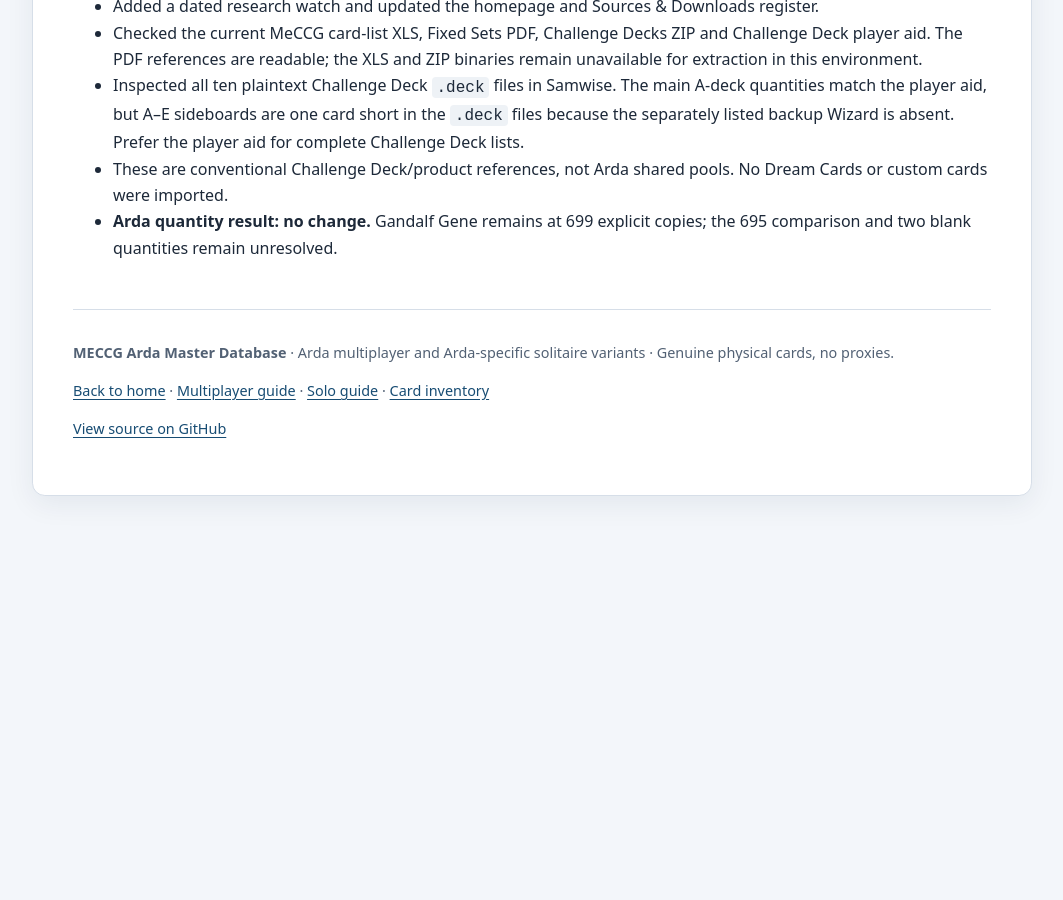
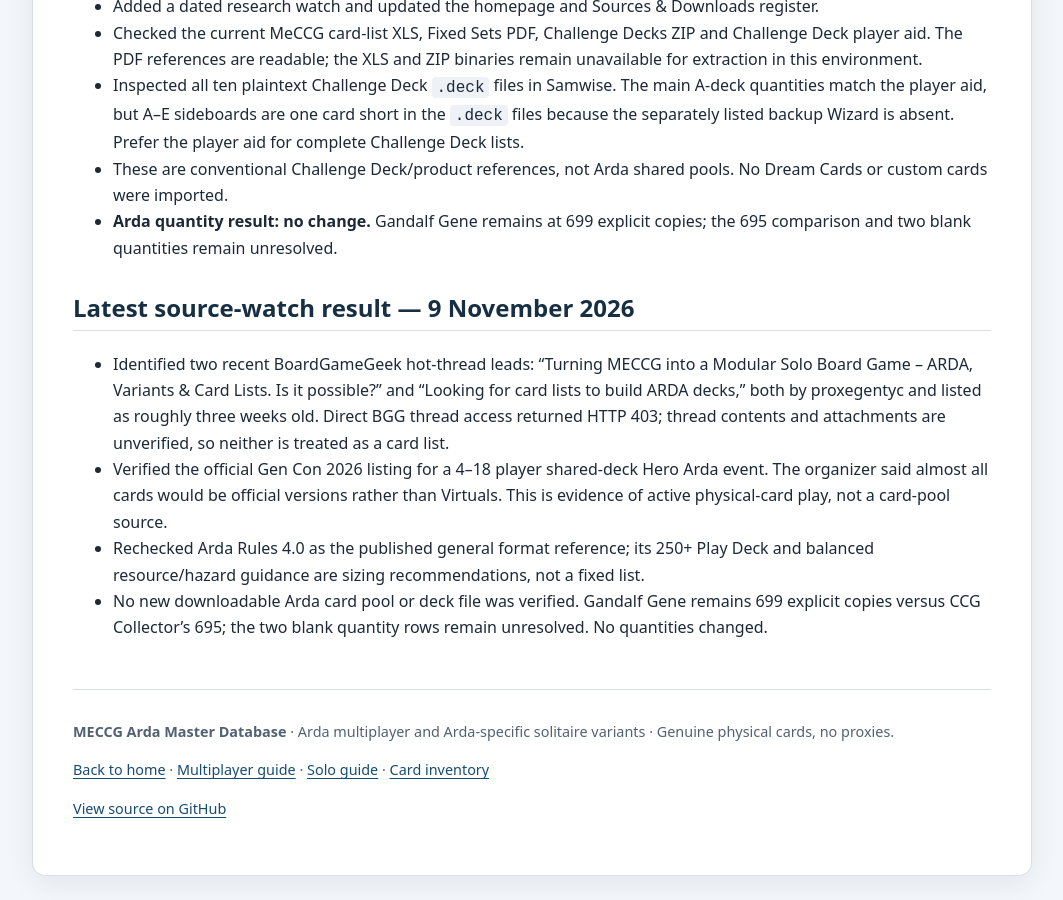
Before and after one commit to JamSpot/meccg-arda-master-database, a Jekyll site: the page built from docs/research-progress.md, in a window 1280 px wide and 900 px high, scrolled down 6768 px. Shown: the whole window, without its empty margins (108-1171 px from the left). Built offline with Jekyll 4.4.1, drawn with Linux system fonts in a browser that asks for light colours; our own code applies the rules of GitHub Pages for plain Markdown files; before the commit the page ends 7288 px from its top, so only the background shows below that.

Commit message:
Record 9 November Arda research progress

```diff
--- a/docs/research-progress.md
+++ b/docs/research-progress.md
@@ -127,3 +127,11 @@ The original Gandalf Gene workbook and a separate Jose-san Arda workbook are par
 - Inspected all ten plaintext Challenge Deck `.deck` files in Samwise. The main A-deck quantities match the player aid, but A–E sideboards are one card short in the `.deck` files because the separately listed backup Wizard is absent. Prefer the player aid for complete Challenge Deck lists.
 - These are conventional Challenge Deck/product references, not Arda shared pools. No Dream Cards or custom cards were imported.
 - **Arda quantity result: no change.** Gandalf Gene remains at 699 explicit copies; the 695 comparison and two blank quantities remain unresolved.
+
+
+## Latest source-watch result — 9 November 2026
+
+- Identified two recent BoardGameGeek hot-thread leads: “Turning MECCG into a Modular Solo Board Game – ARDA, Variants & Card Lists. Is it possible?” and “Looking for card lists to build ARDA decks,” both by proxegentyc and listed as roughly three weeks old. Direct BGG thread access returned HTTP 403; thread contents and attachments are unverified, so neither is treated as a card list.
+- Verified the official Gen Con 2026 listing for a 4–18 player shared-deck Hero Arda event. The organizer said almost all cards would be official versions rather than Virtuals. This is evidence of active physical-card play, not a card-pool source.
+- Rechecked Arda Rules 4.0 as the published general format reference; its 250+ Play Deck and balanced resource/hazard guidance are sizing recommendations, not a fixed list.
+- No new downloadable Arda card pool or deck file was verified. Gandalf Gene remains 699 explicit copies versus CCG Collector's 695; the two blank quantity rows remain unresolved. No quantities changed.
```
